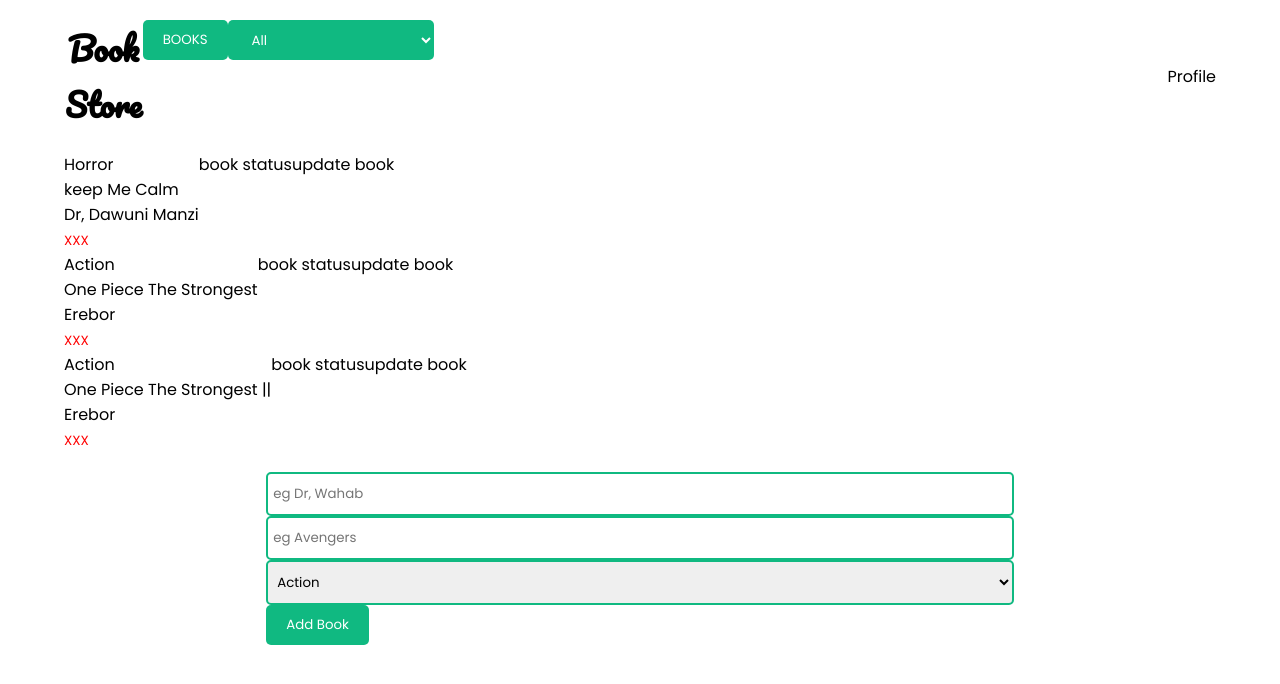
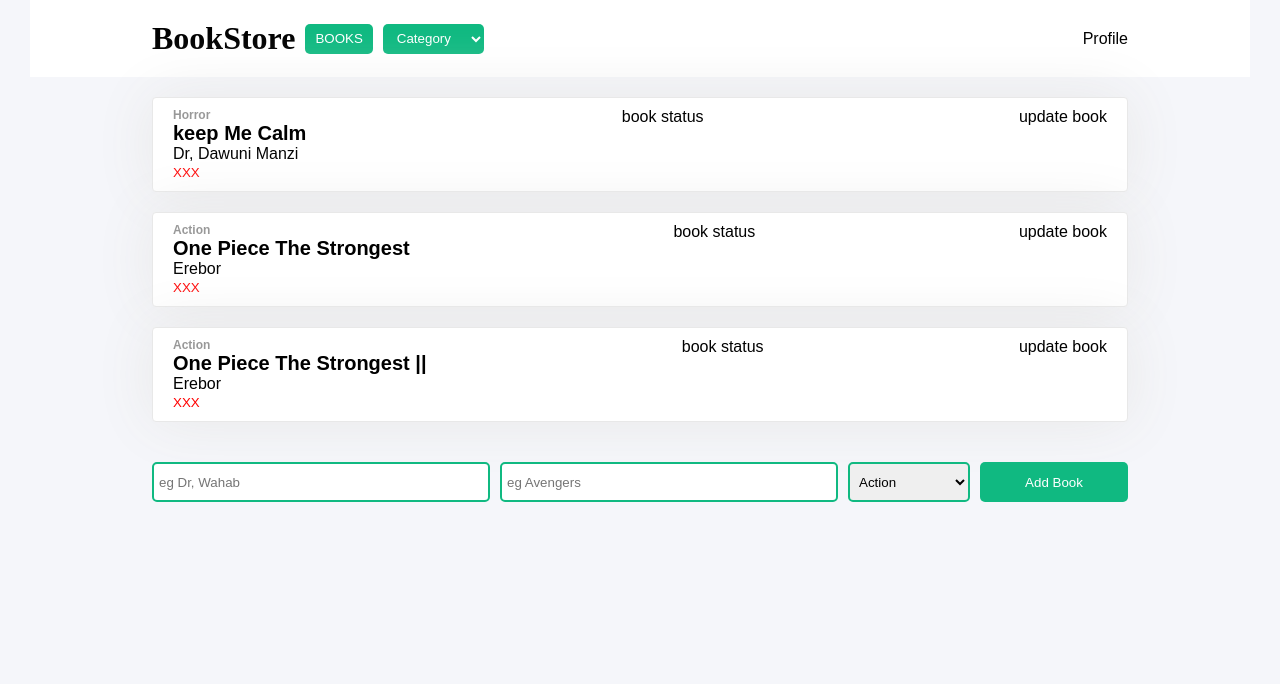
Before and after one commit to codesalley/book-store, a React (Create React App) app: page / in a window 1280 px wide. Shown: the top 684 px of the page. Built offline with nearby package versions, Linux system fonts and the light colour scheme.

Commit message:
style layout and update font family

```diff
--- a/public/index.html
+++ b/public/index.html
@@ -14,8 +14,8 @@ Made with ❤️ by codesalley [twiitter: __salley ]
     />
     <link rel="apple-touch-icon" href="%PUBLIC_URL%/logo192.png" />
     <link rel="preconnect" href="https://fonts.gstatic.com">
-    <link href="https://fonts.googleapis.com/css2?family=Pacifico&family=Poppins:wght@100;200;400;500;600;700;800;900&display=swap" rel="stylesheet">
-
+    <link rel="preconnect" href="https://fonts.gstatic.com">
+    <link href="https://fonts.googleapis.com/css2?family=Montserrat:wght@500;700&family=Roboto+Slab:wght@300;400;500;700&display=swap" rel="stylesheet">
     <link rel="manifest" href="%PUBLIC_URL%/manifest.json" />
 
     <title>Book Store</title>
--- a/src/components/App.css
+++ b/src/components/App.css
@@ -1,6 +1,6 @@
 .App h1 {
-  text-align: center;
   font-family: 'Pacifico', cursive;
+  width: 100%;
 }
 
 .form-list {
@@ -14,20 +14,36 @@
 
 .App {
   max-width: 1220px;
-  width: 90%;
   margin: auto;
+  display: flex;
+  flex-direction: column;
+  gap: 20px;
 }
 
 .right-nav {
   display: flex;
+  gap: 10px;
+  align-items: center;
 }
 
 .sub-nav {
   display: flex;
   justify-content: space-between;
   align-items: center;
-  padding: 20px 0;
+  padding: 20px 10%;
+  width: 100%;
+  background-color: white;
 }
+
+.nav-btn {
+  height: 30px;
+  background-color: #10b981;
+  border: none;
+  border-radius: 5px;
+  color: white;
+  padding: 2px 10px;
+}
+
 
 .btn {
   height: 40px;
--- a/src/components/Book.css
+++ b/src/components/Book.css
@@ -13,4 +13,21 @@
 .book-card {
   display: flex;
   width: 100%;
+  padding: 10px 20px;
+  background-color: white;
+  border-radius: 4px;
+  border: solid 1px #e8e8e8;
+  box-shadow: 0 0 60px 0 #e8e8e8;
 }
+
+
+.category {
+  font-size: 12px;
+  font-weight: 600;
+  opacity: 0.4;
+}
+
+.book-title {
+  font-weight: 700;
+  font-size: 20px;
+}
--- a/src/components/CategoryFilter.js
+++ b/src/components/CategoryFilter.js
@@ -4,8 +4,8 @@ import CATEGORIES from '../utils/categories';
 const CategoryFilter = (handleFilterChange) => {
   const { onchange } = handleFilterChange;
   return (
-    <select onChange={onchange} className="btn">
-      <option value="all">All</option>
+    <select onChange={onchange} className="nav-btn">
+      <option placeholder="Category" value="all">Category</option>
       {CATEGORIES.map((e, i) => <option key={i.toString()} value={e.toString()}>{e}</option>)}
     </select>
   );
--- a/src/components/NavBar.js
+++ b/src/components/NavBar.js
@@ -11,8 +11,8 @@ const NavBar = ({ onchangeFilter }) => {
   return (
     <div className="sub-nav">
       <div className="right-nav">
-        <h1>Book Store</h1>
-        <button className="btn" type="button">BOOKS</button>
+        <h1> BookStore </h1>
+        <button className="nav-btn" type="button">BOOKS</button>
         <CategoryFilter onchange={handleFilterChange} />
       </div>
       <div className="left-nav">
--- a/src/containers/BookForm.css
+++ b/src/containers/BookForm.css
@@ -6,12 +6,53 @@
   justify-content: center;
 }
 
+.new-book {
+  padding: 0 10%;
+}
 
 form input,
 select {
   width: 100%;
-  padding: 10px 5px;
+  padding: 5px 5px;
   border-radius: 5px;
   border: none;
   border: 2px double #10b981;
 }
+
+@media screen and (max-width: 700px) {
+
+
+  form {
+    display: flex;
+    flex-direction: column;
+    gap: 10px;
+    max-width: 400px;
+    width: 100%;
+  }
+
+}
+
+@media screen and (min-width: 700px) {
+
+
+
+form {
+  display: flex;
+  width: 100%;
+  gap: 10px;
+}
+
+#title, #author {
+  flex: 3;
+}
+#category  {
+  flex: 1;
+}
+.btn {
+  flex: 1;
+}
+
+.option {
+  background-color: red;
+}
+}
--- a/src/containers/BookForm.js
+++ b/src/containers/BookForm.js
@@ -43,7 +43,7 @@ const BookForm = ({ onSubmit }) => {
 
           <input value={bookDetails.author} onChange={handleChange} id="author" type="text" className="form-control" placeholder="eg Avengers" />
           <select value={bookDetails.category} id="category" onChange={handleChange} placeholder="Category">
-            {CATEGORIES.map((ele, index) => <option key={index.toString()}>{ele}</option>)}
+            {CATEGORIES.map((ele, index) => <option className="option" key={index.toString()}>{ele}</option>)}
           </select>
 
           <button className="btn" type="submit">Add Book</button>
--- a/src/containers/BookList.css
+++ b/src/containers/BookList.css
@@ -1,11 +1,22 @@
 .main-book-list {
   width: 100%;
+  display: flex;
+  flex-direction: column;
+  gap: 20px;
 }
 
-
+.form-list {
+  padding: 0 10%;
+}
 
 .fliter-div {
   width: 40%;
   max-width: 150px;
   padding: 20px 0;
 }
+
+.book-card{
+  width: 100%;
+  display: flex;
+  justify-content: space-between;
+}
--- a/src/index.css
+++ b/src/index.css
@@ -4,3 +4,9 @@
   box-sizing: border-box;
   font-family: 'Poppins', sans-serif;
 }
+
+
+body {
+  height: 100vh;
+  background-color: #f5f6fa;
+}
```
